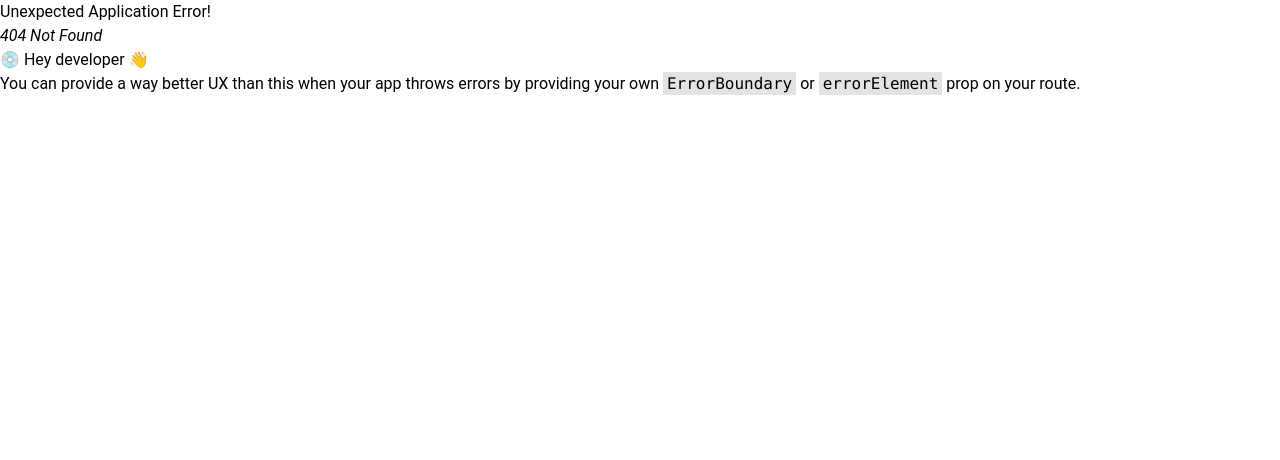
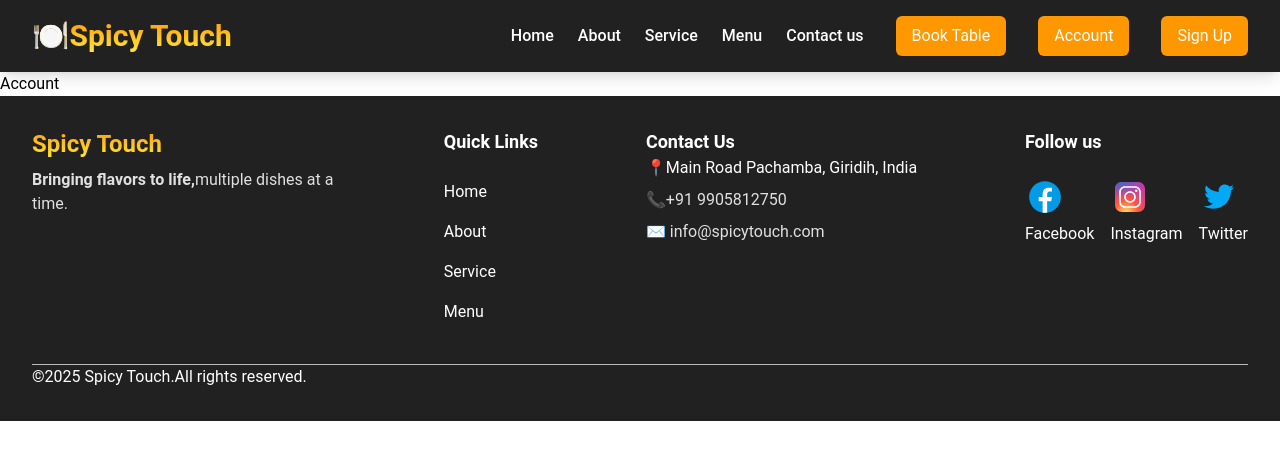
Before and after one commit to mohammadsarfarazafzal/restaurant-web-app, a React (Vite) app in the folder frontend/: page /Account in a window 1280 px wide. Before the commit this address had no page. Shown: the top 460 px of the page. Built offline with nearby package versions, Linux system fonts and the light colour scheme.

Commit message:
tried authenticating login

```diff
--- a/frontend/src/App.jsx
+++ b/frontend/src/App.jsx
@@ -1,7 +1,7 @@
 import React from "react";
 import { createBrowserRouter, RouterProvider } from "react-router-dom";
 import Layout from "./Layout";
-import { Home, Menu, Contact, About, Services, BookTable,Cart, SignUpForm, LoginForm } from "./Components/index.js";
+import { Home, Menu, Contact, About, Services, BookTable,Cart, SignUpForm, LoginForm, Account } from "./Components/index.js";
 import { Provider } from "react-redux";
 import {store} from "./StateManagement/Cart_Management/app/store";
 
@@ -44,6 +44,10 @@ function App() {
           element: <SignUpForm />,
         },
         {
+          path: "Account",
+          element: <Account />,
+        },
+        {
           path:"Login",
           element:<LoginForm/>
         },
--- /dev/null
+++ b/frontend/src/Components/Account/Account.jsx
@@ -0,0 +1,9 @@
+import React from 'react'
+
+const Account = () => {
+  return (
+    <div>Account</div>
+  )
+}
+
+export default Account
--- a/frontend/src/Components/Form/LoginForm.jsx
+++ b/frontend/src/Components/Form/LoginForm.jsx
@@ -1,6 +1,7 @@
 import React, { useState } from "react";
 import { useNavigate } from "react-router-dom";
 import axios from "axios";
+import {toast, ToastContainer} from "react-toastify"
 
 import {
   Card,
@@ -18,6 +19,8 @@ const LoginForm = () => {
   });
   const navigate = useNavigate();
 
+  const notify = (message) => {toast.error(message)}
+
   const login = async () => {
     try {
       const res = await axios.post(
@@ -29,9 +32,12 @@ const LoginForm = () => {
           phoneNumber: "",
         })
       );
-      console.log(res.data);
+      if(res.data.success){
+        navigate("/Menu")
+      }
     } catch (error) {
       console.log("Login Failed");
+      notify()
     }
   };
   return (
@@ -113,13 +119,13 @@ const LoginForm = () => {
           <Button
             onClick={() => {
               login();
-              navigate("/Menu")
             }}
             className="mt-6"
             fullWidth
           >
             Sign In
           </Button>
+          <ToastContainer />
           <Typography color="gray" className="mt-4 text-center font-normal">
             Don't have an account?{" "}
             {/* <a href="#" className="font-medium text-gray-900">
--- a/frontend/src/Components/Menu/Menu.jsx
+++ b/frontend/src/Components/Menu/Menu.jsx
@@ -1,4 +1,4 @@
-import React, { useState ,useEffect} from "react";
+import React, { useState , useEffect} from "react";
 import { useDispatch } from "react-redux";
 import { addToCart } from "../../StateManagement/Cart_Management/Features/cartslice";
 import { useNavigate } from "react-router-dom";
@@ -52,7 +52,6 @@ function Menu() {
       return dropDown==="veg"?true:false;
     }
     const filterMatches = dropDown === "all" || dish.isVeg === checkVeg();
-    console.log(filterMatches);
 
     return searchMatches && filterMatches;
   });
@@ -60,6 +59,7 @@ function Menu() {
   const handleSearch = () => {
     searchedItems;
   };
+
   useEffect(()=>{
     fetchMenu();
   },[])
@@ -116,7 +116,7 @@ function Menu() {
         <div className="space-y-4 md:grid  md:grid-cols-2 lg:grid-cols-3 gap-6 md:space-y-0">
           {filterDishes.map((dish) => (
             <div
-              key={dish.id}
+              key={dish._id}
               className=" flex flex-row md:flex-col  bg-white shadow-lg rounded-lg overflow-hidden transform transition hover:scale-105"
             >
               <img
--- a/frontend/src/Components/Navbar/Navbar.jsx
+++ b/frontend/src/Components/Navbar/Navbar.jsx
@@ -1,8 +1,9 @@
-import React, { useState } from "react";
+import React, { useEffect, useState } from "react";
 import { Link } from "react-router-dom";
 
 function Navbar() {
   const [isMenuClicked, setMenuClicked] = useState(false);
+  const [logIn, setLogIn] = useState(false);
 
   const handleMenuClicked = () => {
     setMenuClicked(!isMenuClicked);
@@ -10,6 +11,8 @@ function Navbar() {
   const handleMenuItemsClicked=()=>{
     setMenuClicked(!isMenuClicked);
   }
+
+
   return (
     <nav className="bg-gray-900 text-white flex justify-between items-center px-8 py-4 shadow-lg">
       {/* Logo */}
@@ -54,10 +57,20 @@ function Navbar() {
         >
           Book Table
         </button></Link>
+
+
+        <Link to="/account">
+        <button
+          className={
+            `${logIn?"md:block":"none"} bg-orange-500 text-white px-4 py-2 rounded-md transform transition duration-300 hover:scale-105 hover:bg-orange-600 text:sm md:text-base`
+          }
+        >
+          Account
+        </button></Link>
         <Link to="/signup">
         <button
           className={
-            "hidden md:block bg-orange-500 text-white px-4 py-2 rounded-md transform transition duration-300 hover:scale-105 hover:bg-orange-600 text:sm md:text-base"
+            `${logIn?"none":"md:block"} bg-orange-500 text-white px-4 py-2 rounded-md transform transition duration-300 hover:scale-105 hover:bg-orange-600 text:sm md:text-base`
           }
         >
           Sign Up
--- a/frontend/src/Components/index.js
+++ b/frontend/src/Components/index.js
@@ -9,5 +9,6 @@ import BookTable from "./BookTable/BookTable"
 import Cart from "./Cart/Cart"
 import SignUpForm from "./Form/SignUpForm"
 import LoginForm from "./Form/LoginForm"
+import Account from "./Account/Account"
 
-export {Home,Navbar,Footer,Menu,Contact,About,Services,BookTable,Cart,SignUpForm,LoginForm}
+export {Home,Navbar,Footer,Menu,Contact,About,Services,BookTable,Cart,SignUpForm,LoginForm, Account}
```
Also changed, not shown: 1 other file (tests, documents, lock files or other folders).
